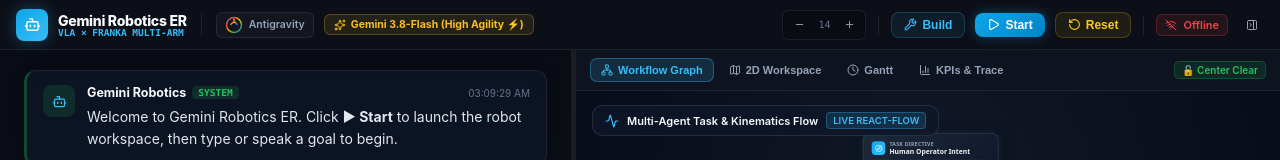
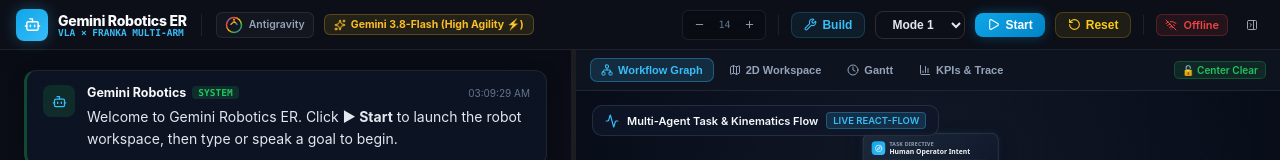
Before and after one commit to mincasurong/IsaacSim_GeminiRobotics, a React (Vite) app in the folder gemini_web_gui/: page / in a window 1280 px wide. Shown: the top 160 px of the page. Built offline with nearby package versions, Linux system fonts and the light colour scheme; no server answers.

Commit message:
Fix: Add mode selector to web GUI to support Dual FR3 ATAMP controller

```diff
--- a/gemini_web_gui/src/App.tsx
+++ b/gemini_web_gui/src/App.tsx
@@ -165,7 +165,8 @@
     addMsg('system', '✅ Goal sent to Gemini agent.');
     setText('');
   };
-  const startBringup = async () => { try { await fetch(`${API}/api/start`, { method: 'POST' }); setBringupRunning(true); } catch { addMsg('system', '❌ Backend unreachable.'); } };
+  const [bringupMode, setBringupMode] = useState(1);
+  const startBringup = async () => { try { await fetch(`${API}/api/start`, { method: 'POST', headers: { 'Content-Type': 'application/json' }, body: JSON.stringify({ mode: bringupMode }) }); setBringupRunning(true); } catch { addMsg('system', '❌ Backend unreachable.'); } };
   const stopBringup = async () => { try { await fetch(`${API}/api/stop`, { method: 'POST' }); setBringupRunning(false); } catch {} };
   const triggerBuild = async () => { try { await fetch(`${API}/api/build`, { method: 'POST' }); addMsg('system', '🔧 Build triggered. Check WSL terminal.'); } catch { addMsg('system', '❌ Backend unreachable.'); } };
   const resetSim = () => { if (!connected || !resetTopic.current) { addMsg('system', '⚠️ Not connected.'); return; } resetTopic.current.publish(new ROSLIB.Message({})); addMsg('system', '🔄 Simulation reset sent.'); };
@@ -212,6 +213,10 @@
 
         {/* Controls */}
         <button onClick={triggerBuild} style={{ ...btnCtrl, color: C.blue, background: 'rgba(56, 189, 248, 0.08)', borderColor: 'rgba(56, 189, 248, 0.2)' }}><Wrench size={13} /> Build</button>
+        <select value={bringupMode} onChange={(e) => setBringupMode(parseInt(e.target.value))} style={{ ...btnCtrl, background: 'transparent', color: C.text, width: 90 }}>
+          <option value={1}>Mode 1</option>
+          <option value={7}>Mode 7 (Dual FR3)</option>
+        </select>
         {!bringupRunning
           ? <button onClick={startBringup} style={{ ...btnCtrl, background: 'linear-gradient(135deg, #0ea5e9, #0284c7)', color: '#fff', border: 'none', boxShadow: '0 0 12px rgba(14, 165, 233, 0.35)' }}><Play size={13} /> Start</button>
           : <button onClick={stopBringup} style={{ ...btnCtrl, background: 'linear-gradient(135deg, #ef4444, #dc2626)', color: '#fff', border: 'none', boxShadow: '0 0 12px rgba(239, 68, 68, 0.35)' }}><Square size={13} /> Stop</button>
```
Also changed, not shown: gemini_web_gui/server.cjs (+6 -4 lines).
